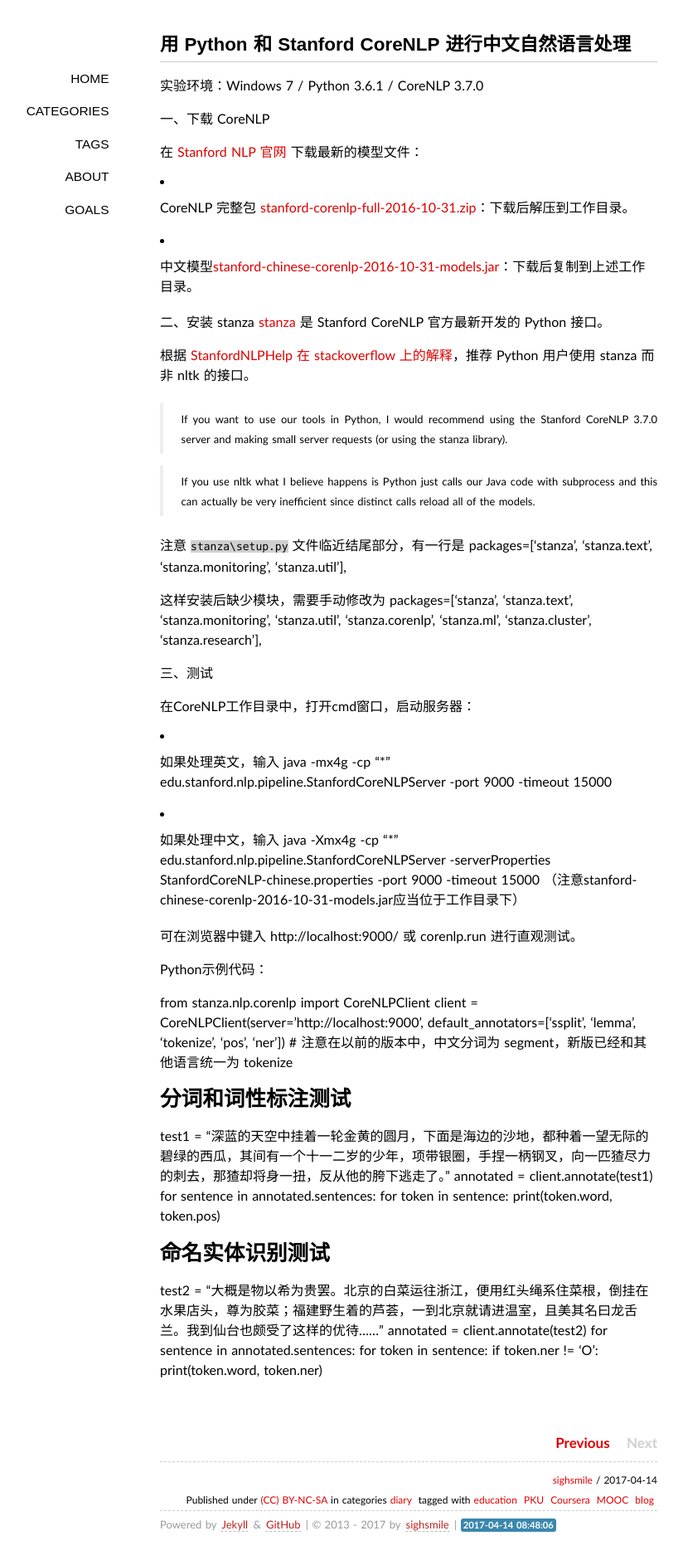
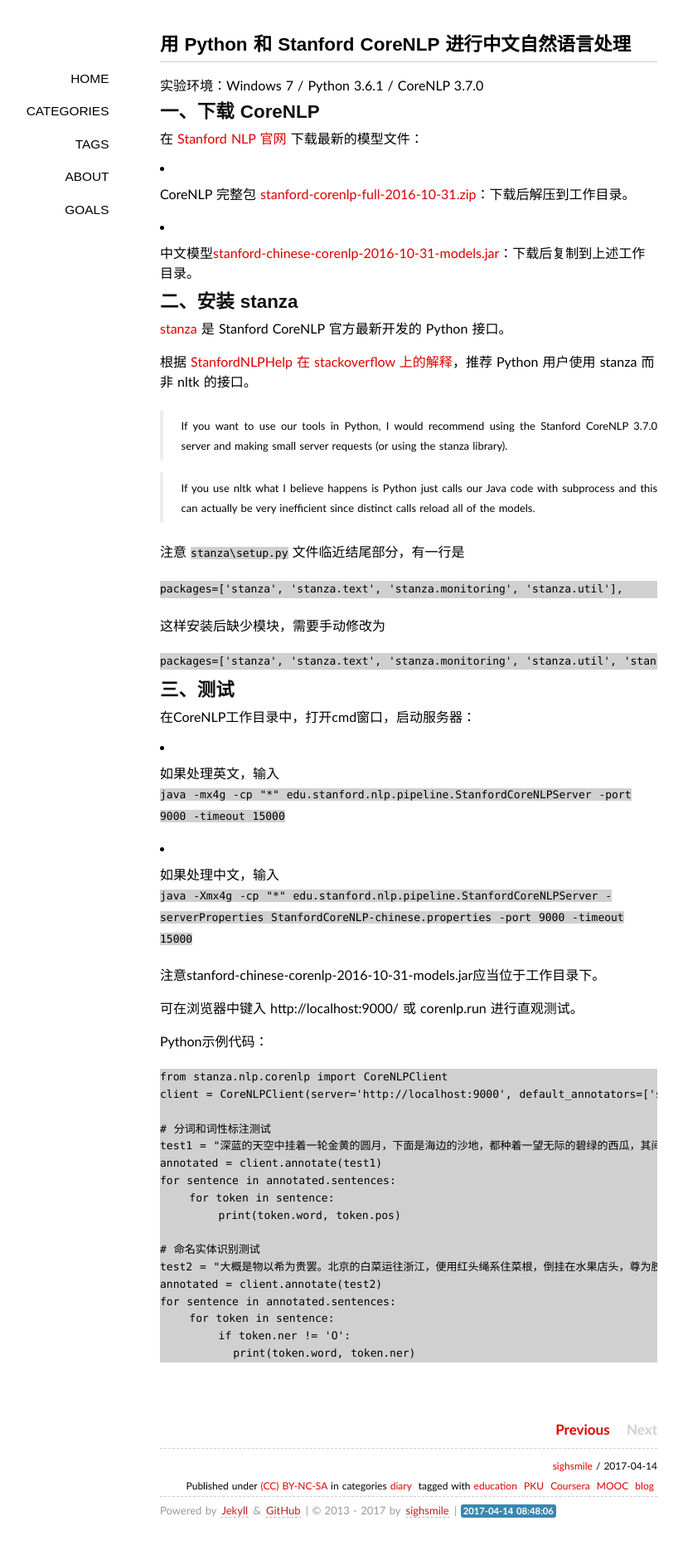
Before and after one commit to sighsmile/sighsmile.github.io, a Jekyll site: the page built from _posts/2017-04-14-Python-CoreNLP.md, in a window 1280 px wide. Shown: the whole page at 83% size, without its empty margins (147-971 px from the left). Built offline with Jekyll 4.4.1, drawn with Linux system fonts in a browser that asks for light colours; some web fonts are replaced; Markdown is read by kramdown in place of the engine named in the settings; comment, search, counter and statistics services are not loaded.

````diff
--- a/_posts/2017-04-14-Python-CoreNLP.md
+++ b/_posts/2017-04-14-Python-CoreNLP.md
@@ -10,7 +10,7 @@ tags: education PKU Coursera MOOC blog
 实验环境：Windows 7 / Python 3.6.1 / CoreNLP 3.7.0
 
 
-一、下载 CoreNLP
+## 一、下载 CoreNLP
 
 在 [Stanford NLP 官网](https://stanfordnlp.github.io/CoreNLP/index.html
 ) 下载最新的模型文件：
@@ -19,7 +19,8 @@ tags: education PKU Coursera MOOC blog
 
 - 中文模型[stanford-chinese-corenlp-2016-10-31-models.jar](http://nlp.stanford.edu/software/stanford-chinese-corenlp-2016-10-31-models.jar)：下载后复制到上述工作目录。
 
-二、安装 stanza
+## 二、安装 stanza
+
 [stanza](https://github.com/stanfordnlp/stanza) 是 Stanford CoreNLP 官方最新开发的 Python 接口。
 
 根据 [StanfordNLPHelp 在 stackoverflow 上的解释](http://stackoverflow.com/questions/43210972/standpostagger-in-python-could-not-find-or-load-main-class/43215707#43215707)，推荐 Python 用户使用 stanza 而非 nltk 的接口。
@@ -29,27 +30,31 @@ tags: education PKU Coursera MOOC blog
 > If you use nltk what I believe happens is Python just calls our Java code with subprocess and this can actually be very inefficient since distinct calls reload all of the models.
 
 注意 `stanza\setup.py` 文件临近结尾部分，有一行是
+
     packages=['stanza', 'stanza.text', 'stanza.monitoring', 'stanza.util'],
 
 这样安装后缺少模块，需要手动修改为
+
     packages=['stanza', 'stanza.text', 'stanza.monitoring', 'stanza.util', 'stanza.corenlp', 'stanza.ml', 'stanza.cluster', 'stanza.research'],
 
 
-三、测试
+## 三、测试
 
 在CoreNLP工作目录中，打开cmd窗口，启动服务器：
 
 - 如果处理英文，输入
-    java -mx4g -cp "*" edu.stanford.nlp.pipeline.StanfordCoreNLPServer -port 9000 -timeout 15000
+    `java -mx4g -cp "*" edu.stanford.nlp.pipeline.StanfordCoreNLPServer -port 9000 -timeout 15000`
 
 - 如果处理中文，输入
-    java -Xmx4g -cp "*" edu.stanford.nlp.pipeline.StanfordCoreNLPServer -serverProperties StanfordCoreNLP-chinese.properties -port 9000 -timeout 15000
-（注意stanford-chinese-corenlp-2016-10-31-models.jar应当位于工作目录下）
+    `java -Xmx4g -cp "*" edu.stanford.nlp.pipeline.StanfordCoreNLPServer -serverProperties StanfordCoreNLP-chinese.properties -port 9000 -timeout 15000`
+
+注意stanford-chinese-corenlp-2016-10-31-models.jar应当位于工作目录下。
 
 可在浏览器中键入 http://localhost:9000/ 或 corenlp.run 进行直观测试。
 
 Python示例代码：
 
+```
 from stanza.nlp.corenlp import CoreNLPClient
 client = CoreNLPClient(server='http://localhost:9000', default_annotators=['ssplit', 'lemma', 'tokenize', 'pos', 'ner']) # 注意在以前的版本中，中文分词为 segment，新版已经和其他语言统一为 tokenize
 
@@ -67,3 +72,4 @@ for sentence in annotated.sentences:
     for token in sentence:
         if token.ner != 'O':
           print(token.word, token.ner)
+```
````
